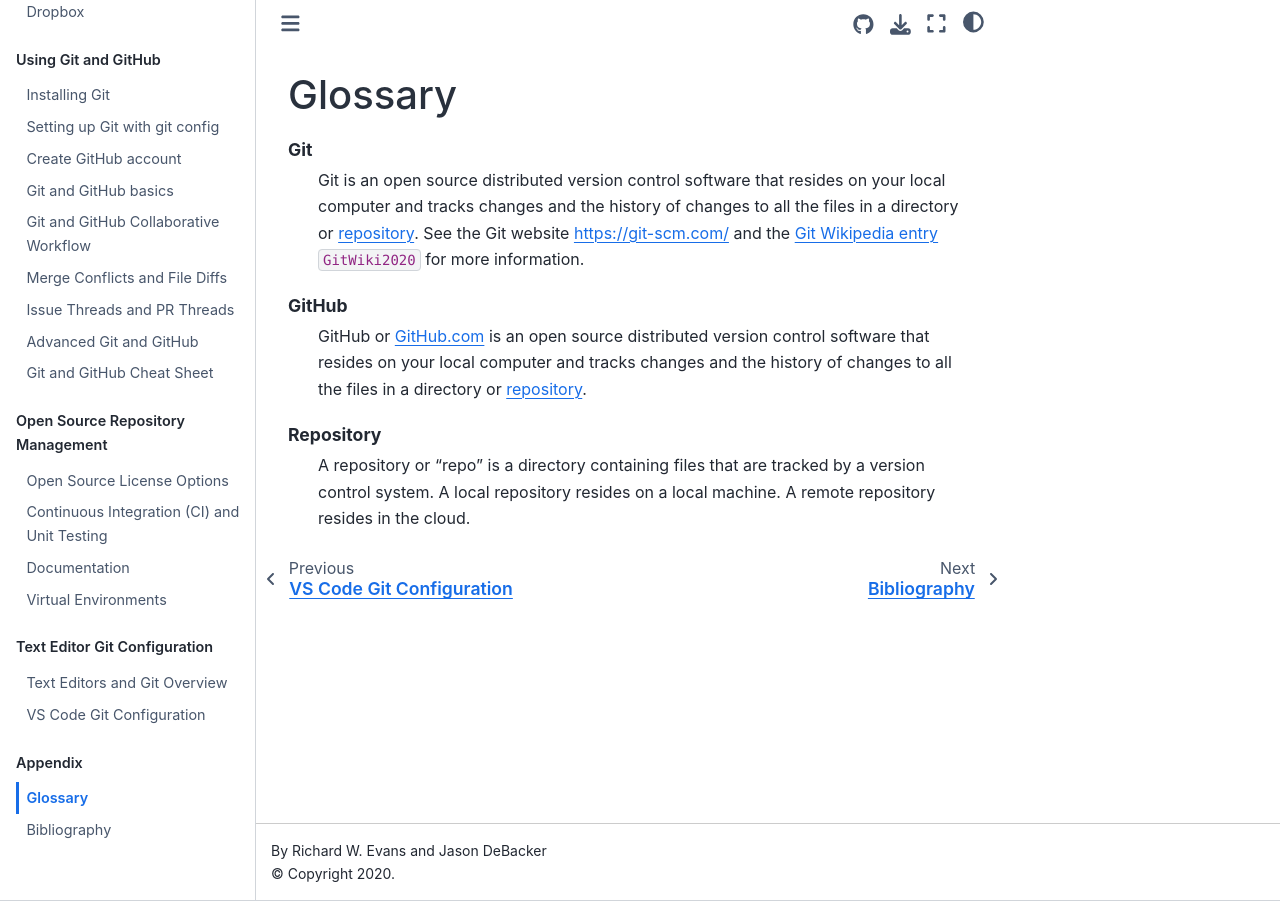
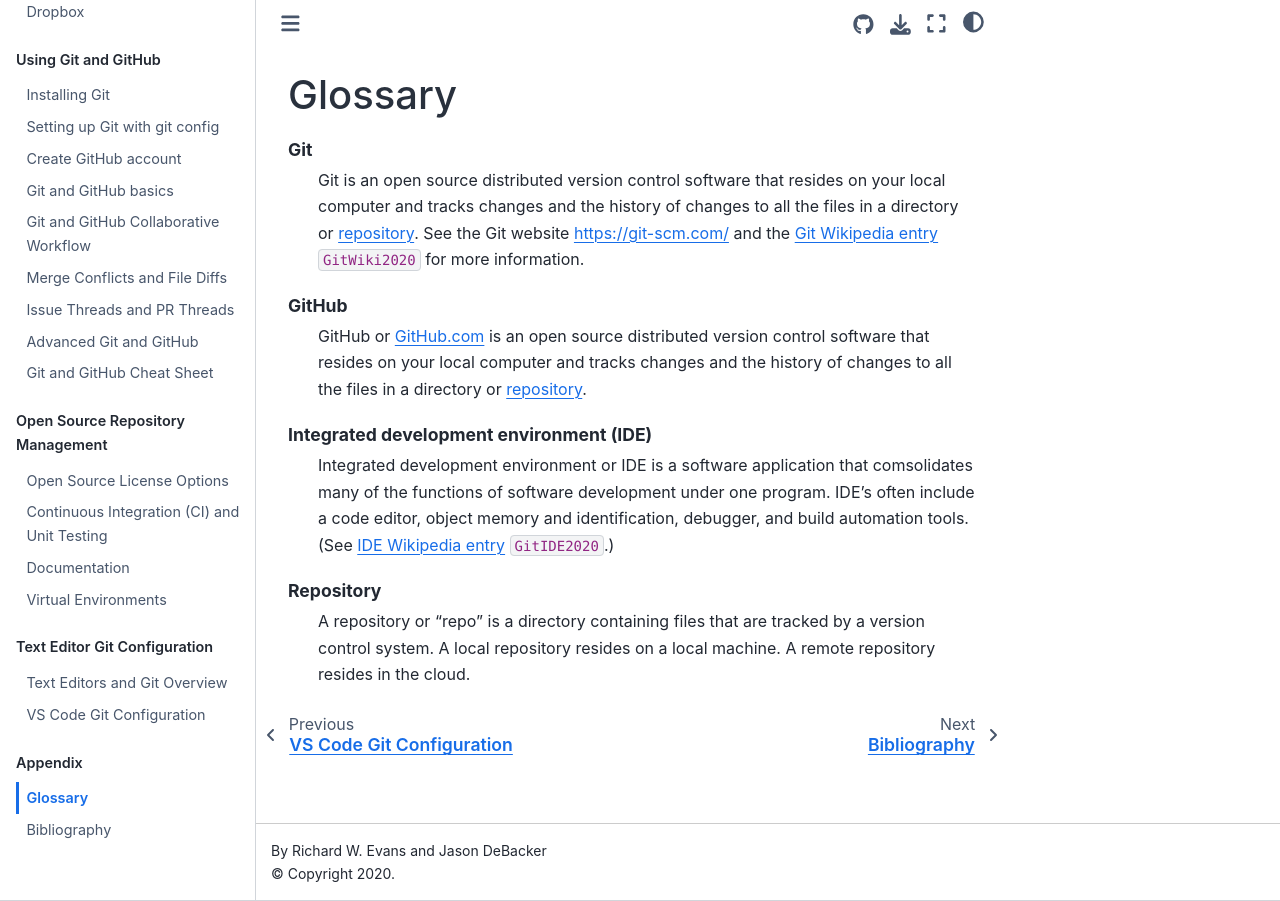
Before and after one commit to PSLmodels/Git-Tutorial, a Jupyter Book: the page built from book/content/glossary.md, in a window 1280 px wide. Built offline with Jupyter Book 1.0.4 settings and Sphinx 7.4.7 and the Sphinx Book theme 1.1.4, drawn with Linux system fonts in a browser that asks for light colours; cross-references to code outside the pages are shown as plain code.

Commit message:
Added reference and glossary entry

````diff
--- a/book/_bibliography/references.bib
+++ b/book/_bibliography/references.bib
@@ -25,3 +25,12 @@
   note = {[Online; accessed 27-July-2020]},
   url = {https://en.wikipedia.org/wiki/Git},
 }
+
+@ARTICLE{GitIDE2020,
+  AUTHOR = {{Wikipedia Contributors}},
+  TITLE = {"{I}ntegrated development environment"},
+  JOURNAL = {{W}ikipedia{,} The Free Encyclopedia},
+  YEAR = {2020},
+  note = {[Online; accessed 3-August-2020]},
+  url = {https://en.wikipedia.org/wiki/Integrated_development_environment},
+}
--- a/book/content/glossary.md
+++ b/book/content/glossary.md
@@ -8,6 +8,9 @@ Git
 GitHub
   GitHub or GitHub.com is an open source distributed version control software that resides on your local computer and tracks changes and the history of changes to all the files in a directory or {term}`repository`.
 
+Integrated development environment (IDE)
+  Integrated development environment or IDE is a software application that comsolidates many of the functions of software development under one program. IDE's often include a code editor, object memory and identification, debugger, and build automation tools. (See [IDE Wikipedia entry](https://en.wikipedia.org/wiki/Integrated_development_environment) {cite}`GitIDE2020`.)
+
 Repository
   A repository or "repo" is a directory containing files that are tracked by a version control system. A local repository resides on a local machine. A remote repository resides in the cloud.
 ```
````
Also changed, not shown: book/content/txteditor/VScode.md (+1 -1 lines).
